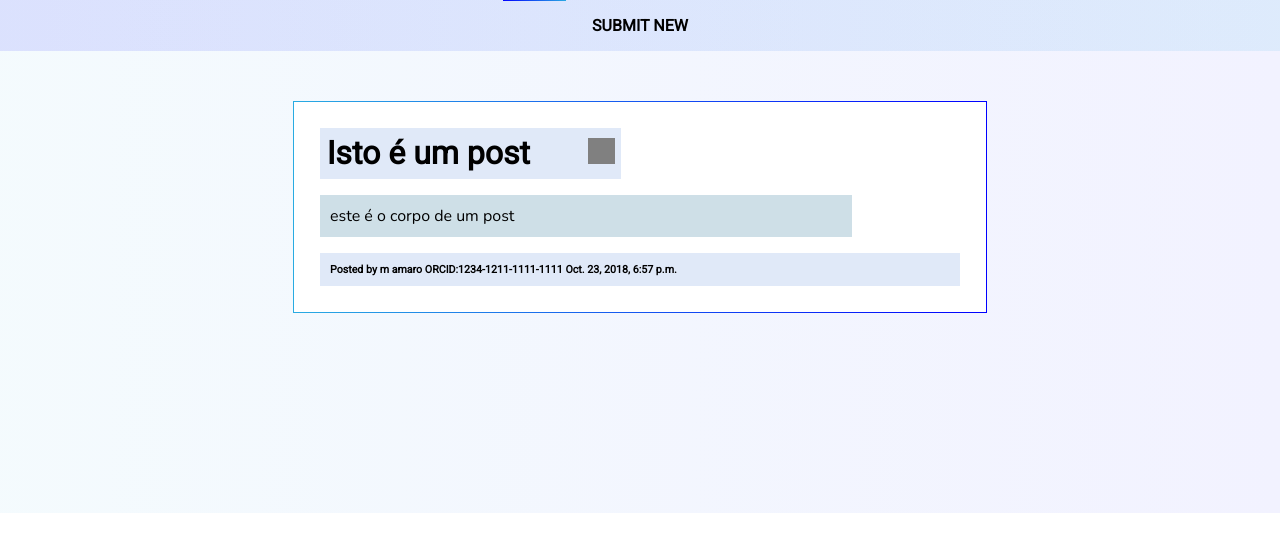
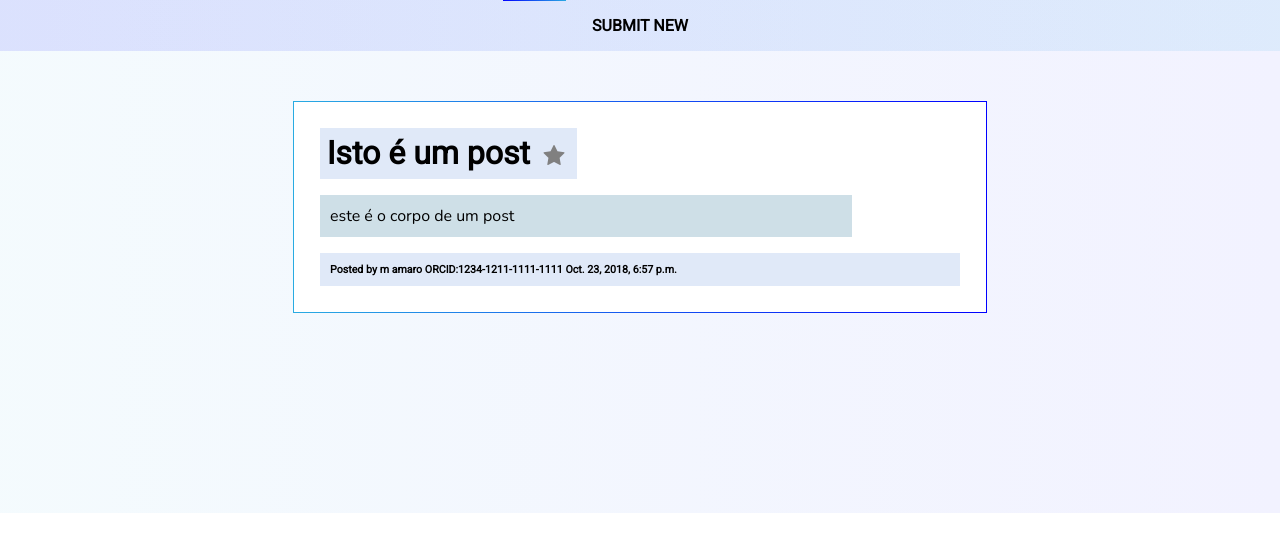
Before and after one commit to pl218/PIUC, a Django app: a page that uses feed/templates/feed/feed_page.html in a window 1280 px wide. Shown: the part 154-706 px from the top of the page. Run offline with Django 3.2, Linux system fonts and the light colour scheme; data comes from the database, SQL or seed files in the repository; both versions use the stored data as it was after the commit.

Commit message:
Favorite Star

```diff
--- a/accounts/templates/base_signed.html
+++ b/accounts/templates/base_signed.html
@@ -8,6 +8,7 @@
   <link rel="stylesheet" href="{% static 'css/base.css' %}">
   <link rel="stylesheet" href="{% static 'css/defaults.css' %}">
   <link href="https://fonts.googleapis.com/css?family=Nunito|Roboto" rel="stylesheet">
+  <link rel="stylesheet" href="https://cdnjs.cloudflare.com/ajax/libs/font-awesome/4.7.0/css/font-awesome.min.css">
 </head>
 <body>
   <header>
--- a/feed/templates/feed/feed_page.html
+++ b/feed/templates/feed/feed_page.html
@@ -24,11 +24,11 @@
       </span>
       {% if post in user.userprofile.favorites.all %}
       <a href="{% url 'accounts:favorite' user.get_username post.id %}">
-        <div class="fav_on"> </div>
+        <i class="fa fa-star fav_on"  aria-hidden="true" style = "font-size:17pt; line-height: 24pt; text-align: center"></i>
       </a>
       {% else %}
       <a href="{% url 'accounts:favorite' user.get_username post.id %}">
-        <div class="fav_off"> </div>
+        <i class="fa fa-star fav_off" aria-hidden="true" style = "font-size:17pt; line-height: 24pt; text-align: center"></i>
       </a>
       {% endif %}
     </div>
--- a/static/css/base.css
+++ b/static/css/base.css
@@ -423,22 +423,40 @@ float: right;
 
 /* +++++ BOTAO DE FAVORITOS NO FEED +++++ */
 .fav_off, .fav_on {
-  width: 20pt;
-  height: 20pt;
+  width: 24pt;
+  height: 24pt;
   display: inline-block;
   position: relative;
   bottom: 0;
-  margin-left: 50px;
+  font-size: 10pt;
+
 }
 
 .fav_off {
-  background-color: grey;
+  color: grey;
 }
 
 .fav_on {
-  background-color: blue;
+  background: linear-gradient(0.50turn, #29ABE2, #0000FF);
+    -webkit-background:  linear-gradient(0.50turn, #29ABE2, #0000FF);
+    -webkit-text-fill-color: transparent;
+    -webkit-background-clip: text;
+}
+.fav_off:hover{
+  background: linear-gradient(0.50turn, #29ABE2, #0000FF);
+    -webkit-background:  linear-gradient(0.50turn, #29ABE2, #0000FF);
+    -webkit-text-fill-color: transparent;
+    -webkit-background-clip: text;
 }
 
+.fav_on:hover{
+
+  background: linear-gradient(0.50turn, #666666, #CCCCCC);
+    -webkit-background:  linear-gradient(0.50turn, #666666, #CCCCCC);
+    -webkit-text-fill-color: transparent;
+    -webkit-background-clip: text;
+}
+/* ++++++++++++++++++++ */
 .post_text{
     font-family: 'nunito',sans-serif;
     font-size: 12pt;
```
Also changed, not shown: db.sqlite3.
